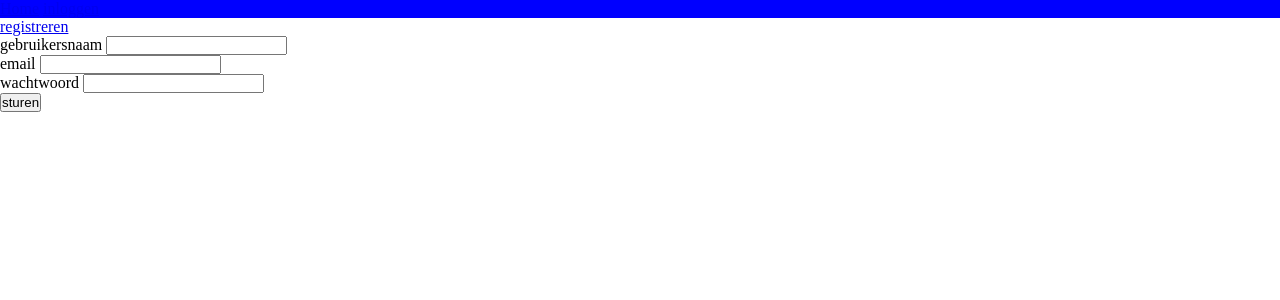
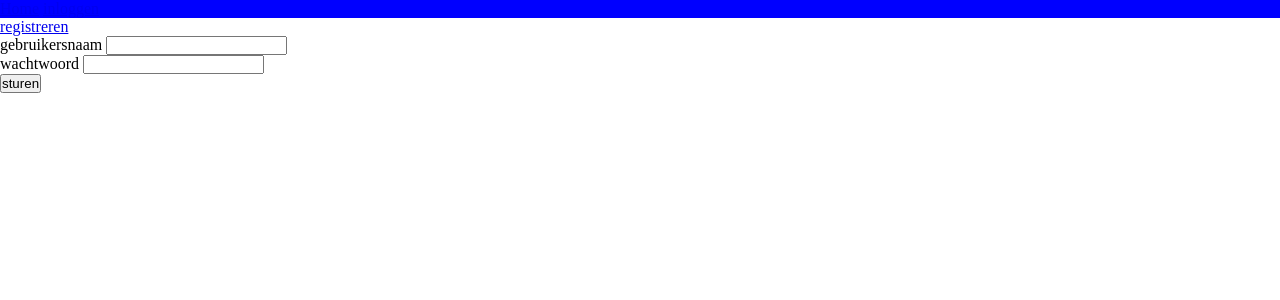
Before and after one commit to HyperNeutron/takenbord, a PHP site: page /login.php in a window 1280 px wide. Shown: the top 300 px of the page. Run offline with PHP 8.4, Linux system fonts and the light colour scheme; data that the repository does not hold is empty; a stand-in replaces the project's code that opens the database connection.

Commit message:
removed email field

```diff
--- a/login.php
+++ b/login.php
@@ -13,10 +13,6 @@
             <input type="text" name="username" id="username">
         </div>
         <div class="formgroup">
-            <label for="email">email</label>
-            <input type="text" name="email" id="email">
-        </div>
-        <div class="formgroup">
             <label for="password">wachtwoord</label>
             <input type="password" name="password" id="password">
         </div>
```
